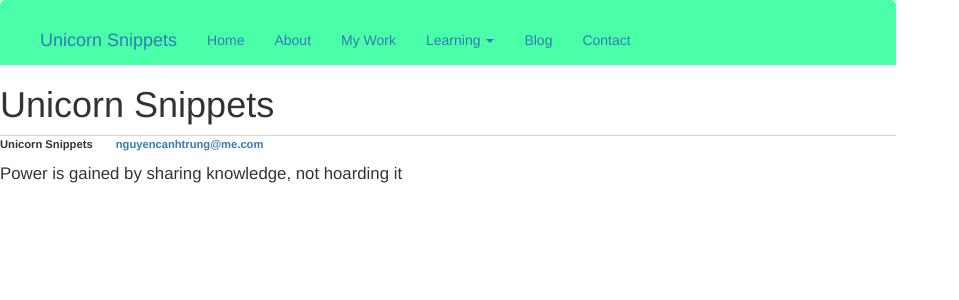
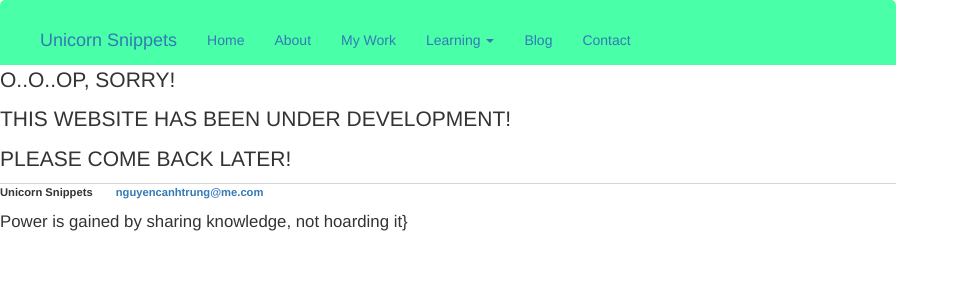
Before and after one commit to nguyencanhtrung/nguyencanhtrung.github.io, a Jekyll site: the page built from index.md, in a window 1280 px wide. Shown: the top 300 px of the page, without its empty margins (0-959 px from the left). Built offline with Jekyll 4.4.1, drawn with Linux system fonts in a browser that asks for light colours; nearby versions of some CDN libraries.

Commit message:
Setup UNDER DEVELOPMENT status

```diff
--- a/_includes/footer.html
+++ b/_includes/footer.html
@@ -6,7 +6,7 @@
         </ul>
 
         <div class="footer-col footer-col-3">
-            <p>Power is gained by sharing knowledge, not hoarding it</p>
+            <p>{{ site.description}}}</p>
         </div>
     </div><!-- class=wrapper"> -->
   </footer>
--- a/_layouts/default.html
+++ b/_layouts/default.html
@@ -6,9 +6,7 @@
 <!-- ===================================================================== -->
 <!--  CONTENT OF WEBSITE -->
 <!-- ===================================================================== -->
-    <h1>{{ page.title }}</h1>
     {{ content }}
-
 <!-- {% include nav.html %} -->
 <!-- ===================================================================== -->
 <!--  FOOTER OF WEBSITE -->
--- a/index.md
+++ b/index.md
@@ -3,3 +3,8 @@
 layout: default
 title: Unicorn Snippets
 ---
+O..O..OP, SORRY!
+
+THIS WEBSITE HAS BEEN UNDER DEVELOPMENT!
+
+PLEASE COME BACK LATER!
```
Also changed, not shown: _config.yml (+9 -10 lines).
